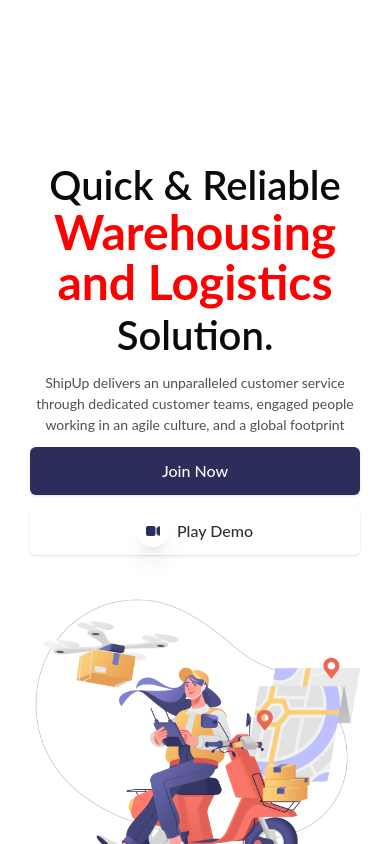
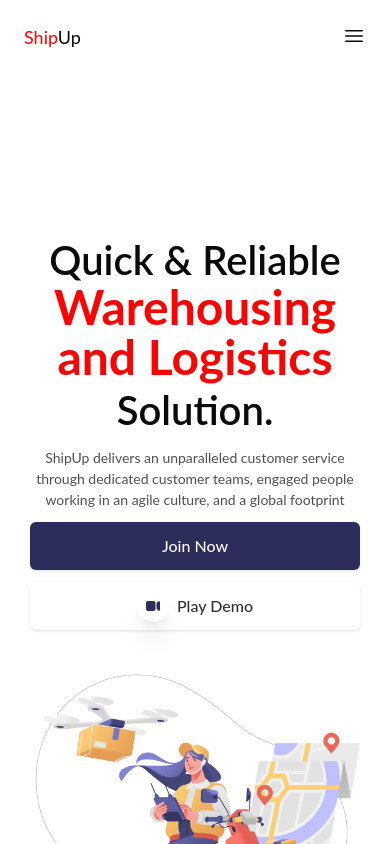
Before and after one commit to yutounun/react-tailwind-landing-page, a Next.js app: page / in a window 390 px wide. Shown: the top 844 px of the page. Built offline with nearby package versions, Linux system fonts and the light colour scheme.

Commit message:
Nav mobile

```diff
--- a/src/app/page.tsx
+++ b/src/app/page.tsx
@@ -2,11 +2,13 @@ import Footer from "@/components/Footer";
 import HeroSection from "@/components/HeroSection";
 import OnsiteSection from "@/components/OnsiteSection";
 import OperationModeSection from "@/components/OperationModeSection";
+import PrimaryBar from "@/components/PrimaryBar";
 import ServicesSection from "@/components/ServicesSection";
 
 export default function Home() {
   return (
     <div className="container font-lato">
+      <PrimaryBar />
       <HeroSection />
       <ServicesSection />
       <OperationModeSection />
--- a/src/components/Footer.tsx
+++ b/src/components/Footer.tsx
@@ -1,11 +1,11 @@
 import Image from "next/image";
+import Logo from "./Logo";
 
 const Footer = () => {
   return (
     <div className="flex flex-col gap-6 bg-[#F4F6F9] px-[30px] py-16 text-neutral-100 bg-primary">
-      <h3 className="text-xl">
-        <span className="text-secondary">Ship</span>Up
-      </h3>
+      <Logo />
+
       <p className="text-sm">
         ShipUp delivers an unparalleled customer service through dedicated
         customer teams, engaged people working in an agile culture, and a global
--- a/src/components/HeroSection.tsx
+++ b/src/components/HeroSection.tsx
@@ -6,7 +6,7 @@ import PrimaryButton from "./PrimaryButton";
 
 const HeroSection = () => {
   return (
-    <div className="flex flex-col justify-center gap-10 py-40  px-[30px]">
+    <div className="flex flex-col justify-center gap-10 py-40 px-[30px]">
       <div className="flex flex-col gap-3">
         {/* Titles */}
         <h1 className="text-d2 text-center font-semibold leading-tight">
--- /dev/null
+++ b/src/components/Logo.tsx
@@ -0,0 +1,9 @@
+const Logo = () => {
+  return (
+    <h3 className="text-xl">
+      <span className="text-secondary">Ship</span>Up
+    </h3>
+  );
+};
+
+export default Logo;
--- /dev/null
+++ b/src/components/PrimaryBar.tsx
@@ -0,0 +1,27 @@
+import Logo from "./Logo";
+
+const PrimaryBar = () => {
+  return (
+    <div className="flex justify-between container p-[24px]">
+      <Logo />
+
+      {/* Burger Menu */}
+      <svg
+        xmlns="http://www.w3.org/2000/svg"
+        fill="none"
+        viewBox="0 0 24 24"
+        strokeWidth={1.5}
+        stroke="currentColor"
+        className="size-6"
+      >
+        <path
+          strokeLinecap="round"
+          strokeLinejoin="round"
+          d="M3.75 6.75h16.5M3.75 12h16.5m-16.5 5.25h16.5"
+        />
+      </svg>
+    </div>
+  );
+};
+
+export default PrimaryBar;
```
